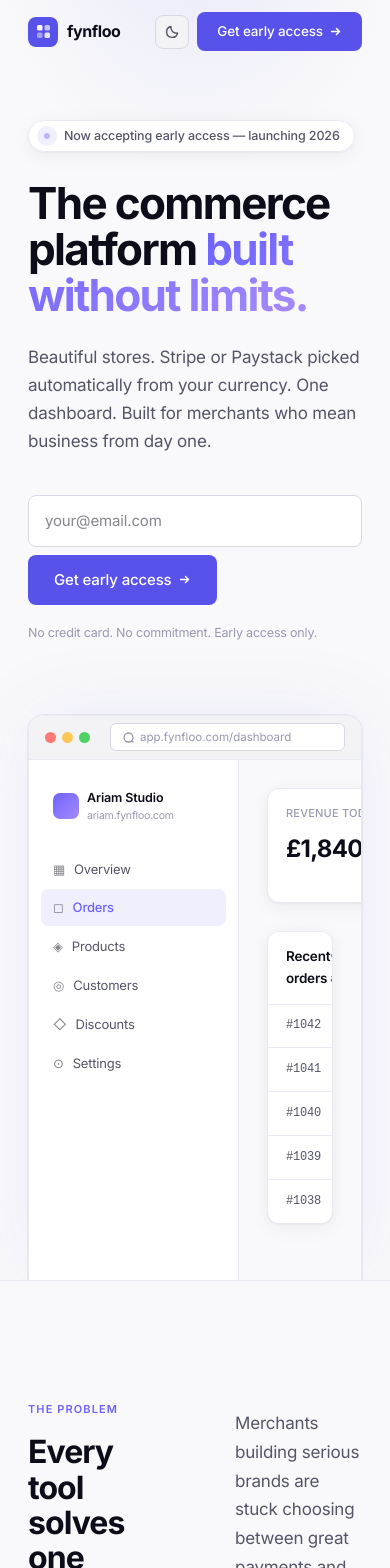
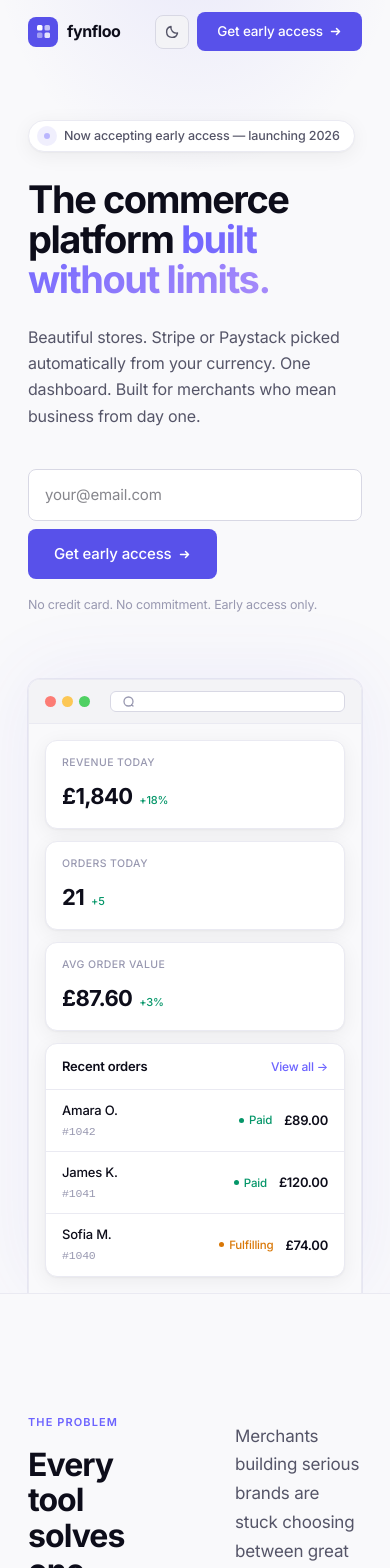
Before and after one commit to Fynfloo/fynfloo-marketing, a Next.js app: page / in a window 390 px wide. Shown: the top 1568 px of the page. Built offline with nearby package versions, Linux system fonts and the light colour scheme.

Commit message:
fix: make hero section section dashboard responsive on smaller screens

```diff
--- a/components/Hero.tsx
+++ b/components/Hero.tsx
@@ -1,3 +1,5 @@
+'use client';
+
 import EmailForm from './EmailForm';
 
 export default function Hero() {
@@ -5,7 +7,7 @@
     <section
       style={{ position: 'relative', overflow: 'hidden', paddingTop: '120px', paddingBottom: '0' }}
     >
-      {/* Very subtle gradient top wash */}
+      {/* Gradient wash */}
       <div
         aria-hidden
         style={{
@@ -54,7 +56,7 @@
                   borderRadius: '50%',
                   background: 'var(--accent-light)',
                   display: 'block',
-                  animation: 'pulse 2s ease-in-out infinite',
+                  animation: 'heroPulse 2s ease-in-out infinite',
                 }}
               />
             </span>
@@ -75,7 +77,7 @@
         <h1
           className="fade-up d1"
           style={{
-            fontSize: 'clamp(44px, 6.5vw, 82px)',
+            fontSize: 'clamp(38px, 6.5vw, 82px)',
             fontWeight: 700,
             lineHeight: 1.05,
             letterSpacing: '-0.038em',
@@ -91,11 +93,11 @@
         <p
           className="fade-up d2"
           style={{
-            fontSize: 'clamp(17px, 2vw, 20px)',
+            fontSize: 'clamp(16px, 2vw, 19px)',
             fontWeight: 400,
             color: 'var(--text-secondary)',
             lineHeight: 1.65,
-            maxWidth: '560px',
+            maxWidth: '540px',
             marginBottom: '40px',
           }}
         >
@@ -104,44 +106,22 @@
         </p>
 
         {/* Form */}
-        <div className="fade-up d3" style={{ maxWidth: '460px', marginBottom: '18px' }}>
+        <div className="fade-up d3" style={{ maxWidth: '460px', marginBottom: '16px' }}>
           <EmailForm size="large" formspreeId="YOUR_FORMSPREE_ID" />
         </div>
 
         <p
           className="fade-up d4"
-          style={{ fontSize: '12.5px', color: 'var(--text-tertiary)', marginBottom: '72px' }}
+          style={{ fontSize: '12.5px', color: 'var(--text-tertiary)', marginBottom: '64px' }}
         >
           No credit card. No commitment. Early access only.
         </p>
 
-        {/* Hero visual — browser chrome with dashboard screenshot */}
-        <div
-          className="fade-up d5"
-          style={{
-            width: '100%',
-            maxWidth: '1080px',
-            margin: '0 auto',
-            borderRadius: '16px 16px 0 0',
-            overflow: 'hidden',
-            border: '1px solid var(--bg-border-subtle)',
-            borderBottom: 'none',
-            boxShadow: '0 -4px 80px rgba(88,81,234,0.08), 0 0 0 1px var(--bg-border-subtle)',
-          }}
-        >
-          {/* Browser bar */}
-          <div
-            style={{
-              display: 'flex',
-              alignItems: 'center',
-              gap: '8px',
-              padding: '0 16px',
-              height: '44px',
-              background: 'var(--bg-elevated)',
-              borderBottom: '1px solid var(--bg-border-subtle)',
-            }}
-          >
-            <div style={{ display: 'flex', gap: '6px', marginRight: '12px' }}>
+        {/* Dashboard visual — responsive wrapper */}
+        <div className="fade-up d5 hero-mockup-wrap">
+          {/* Browser chrome bar */}
+          <div className="hero-browser-bar">
+            <div style={{ display: 'flex', gap: '6px', marginRight: '12px', flexShrink: 0 }}>
               {['#ff5f56', '#ffbd2e', '#27c93f'].map((c) => (
                 <div
                   key={c}
@@ -176,93 +156,16 @@
                   strokeLinecap="round"
                 />
               </svg>
-              <span
-                style={{ fontSize: '11.5px', color: 'var(--text-tertiary)', letterSpacing: '0' }}
-              >
+              <span style={{ fontSize: '11.5px', color: 'var(--text-tertiary)' }}>
                 app.fynfloo.com/dashboard
               </span>
             </div>
           </div>
 
-          {/* Dashboard mockup — built in HTML/CSS, no images needed */}
-          <DashboardMockup />
-        </div>
-      </div>
-
-      <style>{`
-        @keyframes pulse { 0%,100%{opacity:1} 50%{opacity:0.35} }
-      `}</style>
-    </section>
-  );
-}
-
-function DashboardMockup() {
-  const orders = [
-    {
-      id: '#1042',
-      customer: 'Amara O.',
-      product: 'Linen Blazer — Cream / M',
-      amount: '£89.00',
-      status: 'paid',
-      time: '2m ago',
-    },
-    {
-      id: '#1041',
-      customer: 'James K.',
-      product: 'Merino Crewneck — Navy / L',
-      amount: '£120.00',
-      status: 'paid',
-      time: '14m ago',
-    },
-    {
-      id: '#1040',
-      customer: 'Sofia M.',
-      product: 'Wide Leg Trouser — Black / 10',
-      amount: '£74.00',
-      status: 'fulfilling',
-      time: '1h ago',
-    },
-    {
-      id: '#1039',
-      customer: 'Dele A.',
-      product: 'Tailored Shirt — White / M',
-      amount: '£65.00',
-      status: 'paid',
-      time: '2h ago',
-    },
-    {
-      id: '#1038',
-      customer: 'Rachel T.',
-      product: 'Cashmere Scarf — Camel',
-      amount: '£55.00',
-      status: 'paid',
-      time: '3h ago',
-    },
-  ];
-
-  const statusColor: Record<string, string> = {
-    paid: '#059669',
-    fulfilling: '#d97706',
-  };
-
-  return (
-    <div
-      style={{ display: 'flex', height: '520px', background: 'var(--bg-base)', overflow: 'hidden' }}
-    >
-      {/* Sidebar */}
-      <div
-        style={{
-          width: '210px',
-          flexShrink: 0,
-          background: 'var(--bg-card)',
-          borderRight: '1px solid var(--bg-border-subtle)',
-          padding: '20px 12px',
-          display: 'flex',
-          flexDirection: 'column',
-          gap: '2px',
-        }}
-      >
-        {/* Store name */}
+          {/* Dashboard body — layout changes at breakpoints */}
+          <div className="hero-dashboard-body">
+            {/* Sidebar — hidden on mobile, visible tablet+ */}
+            <div className="hero-sidebar">
               <div
                 style={{
                   padding: '8px 12px',
@@ -331,21 +234,14 @@
               ))}
             </div>
 
-      {/* Main content */}
-      <div style={{ flex: 1, padding: '28px 28px', overflow: 'hidden' }}>
+            {/* Main panel */}
+            <div className="hero-main-panel">
               {/* Stats row */}
-        <div
-          style={{
-            display: 'grid',
-            gridTemplateColumns: 'repeat(3,1fr)',
-            gap: '14px',
-            marginBottom: '28px',
-          }}
-        >
+              <div className="hero-stats-row">
                 {[
-            { label: 'Revenue today', value: '£1,840', change: '+18%', up: true },
-            { label: 'Orders today', value: '21', change: '+5', up: true },
-            { label: 'Avg order value', value: '£87.60', change: '+3%', up: true },
+                  { label: 'Revenue today', value: '£1,840', change: '+18%' },
+                  { label: 'Orders today', value: '21', change: '+5' },
+                  { label: 'Avg order value', value: '£87.60', change: '+3%' },
                 ].map((s) => (
                   <div
                     key={s.label}
@@ -353,26 +249,26 @@
                       background: 'var(--bg-card)',
                       border: '1px solid var(--bg-border-subtle)',
                       borderRadius: '12px',
-                padding: '16px 18px',
+                      padding: '14px 16px',
                       boxShadow: 'var(--shadow-card)',
                     }}
                   >
                     <div
                       style={{
-                  fontSize: '11px',
+                        fontSize: '10.5px',
                         color: 'var(--text-tertiary)',
-                  marginBottom: '8px',
-                  letterSpacing: '0.02em',
+                        marginBottom: '7px',
+                        letterSpacing: '0.04em',
                         textTransform: 'uppercase',
                         fontWeight: 500,
                       }}
                     >
                       {s.label}
                     </div>
-              <div style={{ display: 'flex', alignItems: 'baseline', gap: '8px' }}>
+                    <div style={{ display: 'flex', alignItems: 'baseline', gap: '7px' }}>
                       <span
                         style={{
-                    fontSize: '24px',
+                          fontSize: '22px',
                           fontWeight: 700,
                           letterSpacing: '-0.03em',
                           color: 'var(--text-primary)',
@@ -380,7 +276,7 @@
                       >
                         {s.value}
                       </span>
-                <span style={{ fontSize: '11.5px', fontWeight: 500, color: '#059669' }}>
+                      <span style={{ fontSize: '11px', fontWeight: 500, color: '#059669' }}>
                         {s.change}
                       </span>
                     </div>
@@ -400,7 +296,7 @@
               >
                 <div
                   style={{
-              padding: '14px 18px',
+                    padding: '12px 16px',
                     borderBottom: '1px solid var(--bg-border-subtle)',
                     display: 'flex',
                     alignItems: 'center',
@@ -409,7 +305,7 @@
                 >
                   <span
                     style={{
-                fontSize: '13.5px',
+                      fontSize: '13px',
                       fontWeight: 600,
                       color: 'var(--text-primary)',
                       letterSpacing: '-0.015em',
@@ -421,17 +317,56 @@
                     View all →
                   </span>
                 </div>
-          {orders.map((o, i) => (
+
+                {/* Full table — desktop only */}
+                <div className="orders-full">
+                  {[
+                    {
+                      id: '#1042',
+                      customer: 'Amara O.',
+                      product: 'Linen Blazer — Cream / M',
+                      amount: '£89.00',
+                      status: 'paid',
+                    },
+                    {
+                      id: '#1041',
+                      customer: 'James K.',
+                      product: 'Merino Crewneck — Navy / L',
+                      amount: '£120.00',
+                      status: 'paid',
+                    },
+                    {
+                      id: '#1040',
+                      customer: 'Sofia M.',
+                      product: 'Wide Leg Trouser — Black / 10',
+                      amount: '£74.00',
+                      status: 'fulfilling',
+                    },
+                    {
+                      id: '#1039',
+                      customer: 'Dele A.',
+                      product: 'Tailored Shirt — White / M',
+                      amount: '£65.00',
+                      status: 'paid',
+                    },
+                    {
+                      id: '#1038',
+                      customer: 'Rachel T.',
+                      product: 'Cashmere Scarf — Camel',
+                      amount: '£55.00',
+                      status: 'paid',
+                    },
+                  ].map((o, i, arr) => (
                     <div
                       key={o.id}
                       style={{
                         display: 'grid',
-                gridTemplateColumns: '60px 1fr 1fr 80px 80px',
+                        gridTemplateColumns: '60px 1fr 1fr 80px 90px',
                         alignItems: 'center',
                         gap: '12px',
-                padding: '11px 18px',
-                borderBottom: i < orders.length - 1 ? '1px solid var(--bg-border-subtle)' : 'none',
-                background: 'transparent',
+                        padding: '10px 16px',
+                        borderBottom:
+                          i < arr.length - 1 ? '1px solid var(--bg-border-subtle)' : 'none',
                       }}
                     >
                       <span
@@ -484,14 +419,14 @@
                             width: '5px',
                             height: '5px',
                             borderRadius: '50%',
-                    background: statusColor[o.status],
+                            background: o.status === 'paid' ? '#059669' : '#d97706',
                             flexShrink: 0,
                           }}
                         />
                         <span
                           style={{
                             fontSize: '11.5px',
-                    color: statusColor[o.status],
+                            color: o.status === 'paid' ? '#059669' : '#d97706',
                             fontWeight: 500,
                             textTransform: 'capitalize',
                           }}
@@ -502,7 +437,205 @@
                     </div>
                   ))}
                 </div>
+
+                {/* Compact list — mobile/tablet */}
+                <div className="orders-compact">
+                  {[
+                    { id: '#1042', customer: 'Amara O.', amount: '£89.00', status: 'paid' },
+                    { id: '#1041', customer: 'James K.', amount: '£120.00', status: 'paid' },
+                    { id: '#1040', customer: 'Sofia M.', amount: '£74.00', status: 'fulfilling' },
+                  ].map((o, i, arr) => (
+                    <div
+                      key={o.id}
+                      style={{
+                        display: 'flex',
+                        alignItems: 'center',
+                        justifyContent: 'space-between',
+                        padding: '10px 16px',
+                        borderBottom:
+                          i < arr.length - 1 ? '1px solid var(--bg-border-subtle)' : 'none',
+                      }}
+                    >
+                      <div style={{ display: 'flex', flexDirection: 'column', gap: '2px' }}>
+                        <span
+                          style={{
+                            fontSize: '13px',
+                            fontWeight: 500,
+                            color: 'var(--text-primary)',
+                          }}
+                        >
+                          {o.customer}
+                        </span>
+                        <span
+                          style={{
+                            fontSize: '11.5px',
+                            color: 'var(--text-tertiary)',
+                            fontFamily: 'monospace',
+                          }}
+                        >
+                          {o.id}
+                        </span>
+                      </div>
+                      <div style={{ display: 'flex', alignItems: 'center', gap: '12px' }}>
+                        <div style={{ display: 'flex', alignItems: 'center', gap: '5px' }}>
+                          <div
+                            style={{
+                              width: '5px',
+                              height: '5px',
+                              borderRadius: '50%',
+                              background: o.status === 'paid' ? '#059669' : '#d97706',
+                            }}
+                          />
+                          <span
+                            style={{
+                              fontSize: '11.5px',
+                              color: o.status === 'paid' ? '#059669' : '#d97706',
+                              fontWeight: 500,
+                              textTransform: 'capitalize',
+                            }}
+                          >
+                            {o.status}
+                          </span>
+                        </div>
+                        <span
+                          style={{
+                            fontSize: '13px',
+                            fontWeight: 600,
+                            color: 'var(--text-primary)',
+                            letterSpacing: '-0.02em',
+                          }}
+                        >
+                          {o.amount}
+                        </span>
                       </div>
                     </div>
+                  ))}
+                </div>
+              </div>
+            </div>
+          </div>
+        </div>
+      </div>
+
+      <style>{`
+        @keyframes heroPulse { 0%,100%{opacity:1} 50%{opacity:0.35} }
+
+        /* ── Mockup wrapper ── */
+        .hero-mockup-wrap {
+          width: 100%;
+          max-width: 1080px;
+          margin: 0 auto;
+          border-radius: 16px 16px 0 0;
+          overflow: hidden;
+          border: 1px solid var(--bg-border-subtle);
+          border-bottom: none;
+          box-shadow: 0 -4px 80px rgba(88,81,234,0.08), 0 0 0 1px var(--bg-border-subtle);
+        }
+
+        /* ── Browser bar ── */
+        .hero-browser-bar {
+          display: flex;
+          align-items: center;
+          gap: 8px;
+          padding: 0 16px;
+          height: 44px;
+          background: var(--bg-elevated);
+          border-bottom: 1px solid var(--bg-border-subtle);
+        }
+
+        /* ── Dashboard body ── */
+        .hero-dashboard-body {
+          display: flex;
+          height: 480px;
+          background: var(--bg-base);
+          overflow: hidden;
+        }
+
+        /* ── Sidebar ── */
+        .hero-sidebar {
+          width: 210px;
+          flex-shrink: 0;
+          background: var(--bg-card);
+          border-right: 1px solid var(--bg-border-subtle);
+          padding: 20px 12px;
+          display: flex;
+          flex-direction: column;
+          gap: 2px;
+          overflow: hidden;
+        }
+
+        /* ── Main panel ── */
+        .hero-main-panel {
+          flex: 1;
+          padding: 24px;
+          overflow: hidden;
+          display: flex;
+          flex-direction: column;
+          gap: 16px;
+          min-width: 0;
+        }
+
+        /* ── Stats row ── */
+        .hero-stats-row {
+          display: grid;
+          grid-template-columns: repeat(3, 1fr);
+          gap: 12px;
+          flex-shrink: 0;
+        }
+
+        /* ── Order views ── */
+        .orders-full    { display: block; }
+        .orders-compact { display: none; }
+
+        /* ════════════════════════════════
+           TABLET  768px – 1023px
+           Hide sidebar, keep full table
+        ════════════════════════════════ */
+        @media (max-width: 1023px) {
+          .hero-sidebar { display: none; }
+          .hero-dashboard-body { height: 400px; }
+          .hero-main-panel { padding: 20px; }
+        }
+
+        /* ════════════════════════════════
+           MOBILE  < 640px
+           Compact layout: 2 stats, short order list
+        ════════════════════════════════ */
+        @media (max-width: 639px) {
+          .hero-mockup-wrap {
+            border-radius: 12px 12px 0 0;
+          }
+          .hero-dashboard-body { height: auto; }
+          .hero-main-panel { padding: 16px; gap: 12px; }
+
+          /* Show only 2 stats on mobile */
+          .hero-stats-row {
+            grid-template-columns: repeat(2, 1fr);
+          }
+          .hero-stats-row > div:last-child {
+            display: none;
+          }
+
+          /* Swap to compact order list on mobile */
+          .orders-full    { display: none; }
+          .orders-compact { display: block; }
+        }
+
+        /* ════════════════════════════════
+           VERY SMALL  < 400px
+        ════════════════════════════════ */
+        @media (max-width: 399px) {
+          .hero-stats-row {
+            grid-template-columns: 1fr;
+          }
+          .hero-stats-row > div:last-child {
+            display: block;
+          }
+          .hero-browser-bar span:last-child {
+            display: none;
+          }
+        }
+      `}</style>
+    </section>
   );
 }
```
Also changed, not shown: components/Nav.tsx (+5 -4 lines), public/robots.txt. Lines whose indentation alone changed are shown as unchanged.
